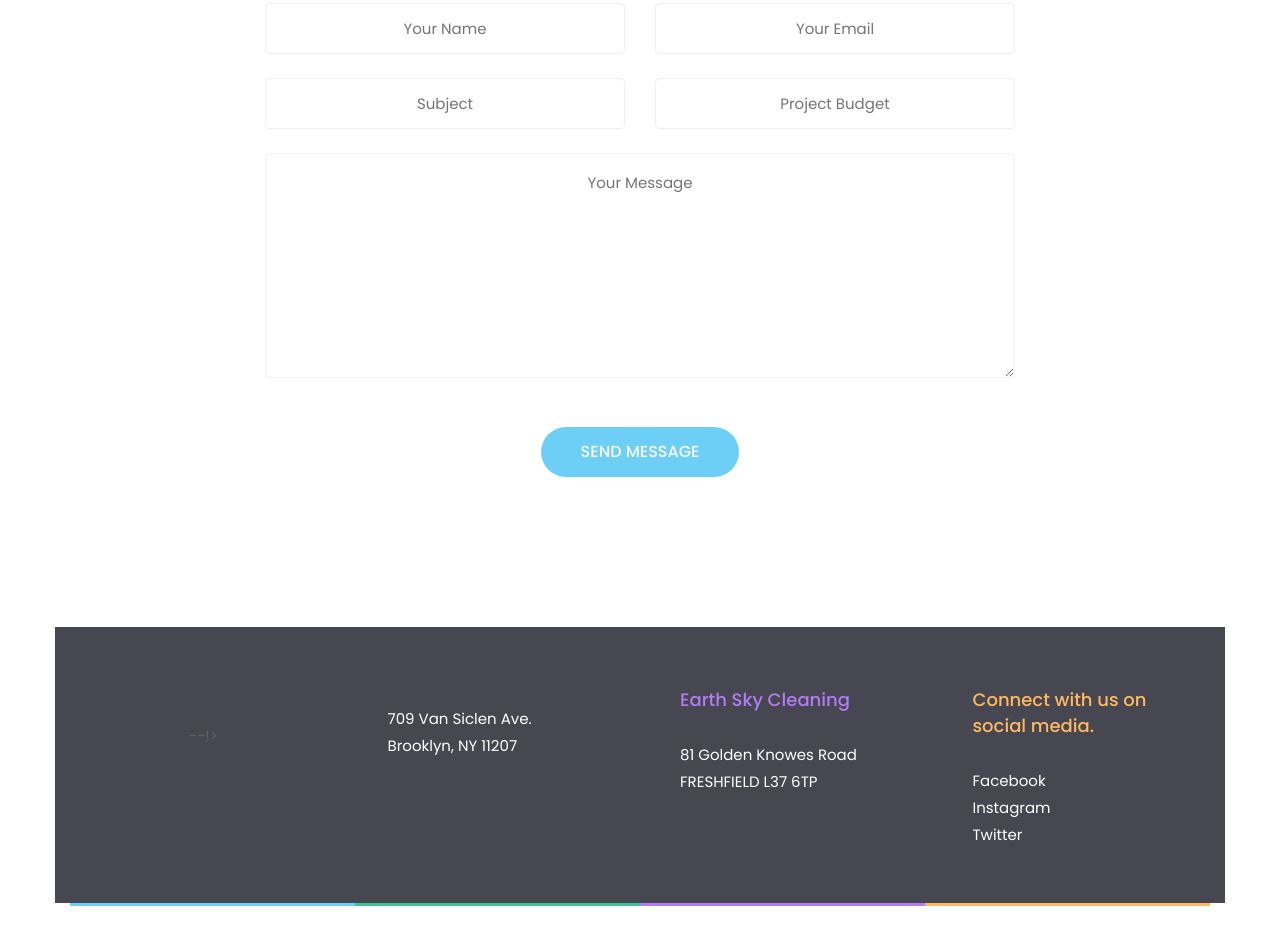
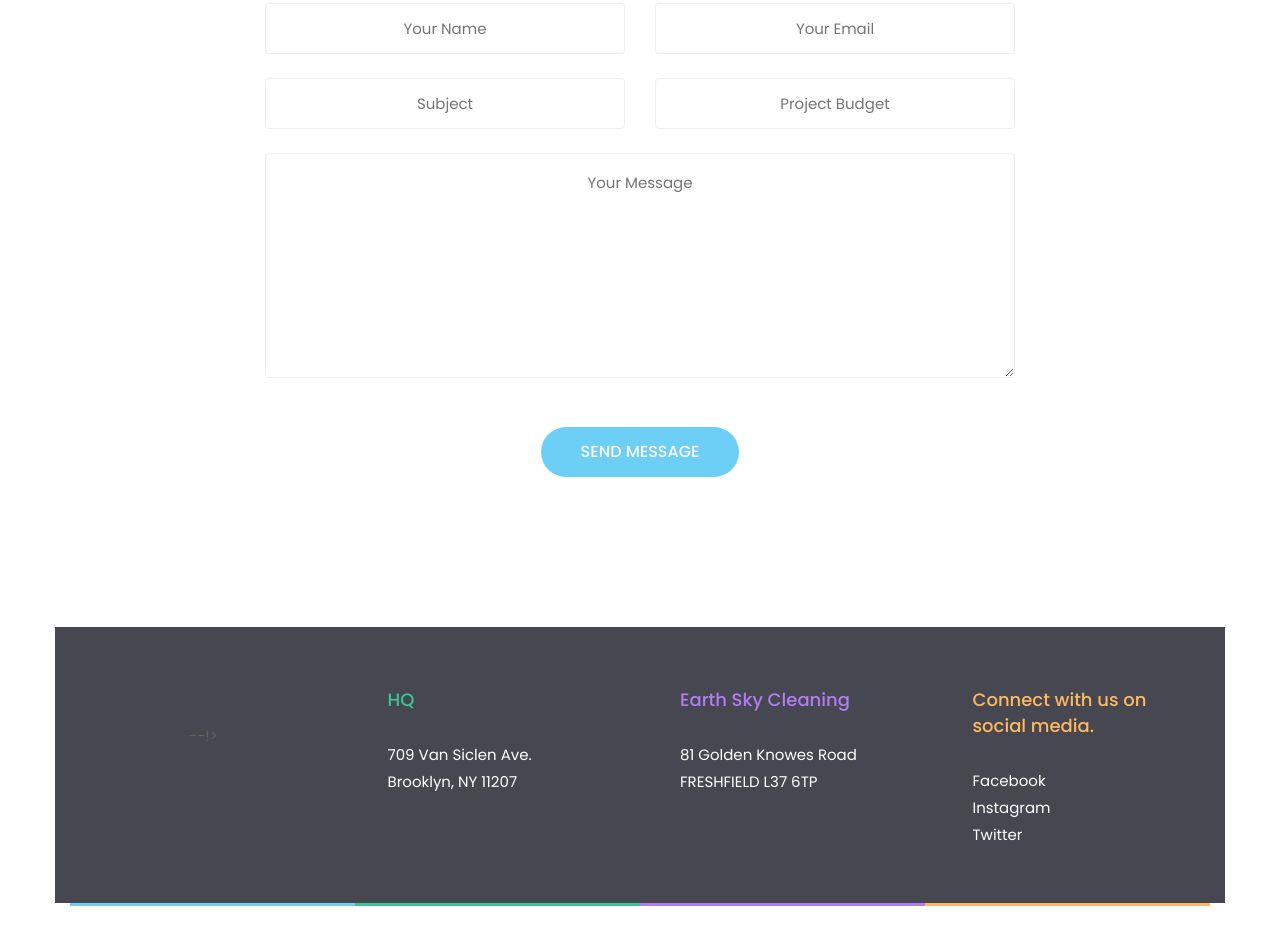
Before and after one commit to rsumler0479/alexis-v1-with-docs.io, a plain HTML site: page index.html in a window 1280 px wide. Shown: the part 9035-9979 px from the top of the page. Drawn offline with nearby package versions, Linux system fonts and the light colour scheme; files that its build step writes are made by us from their sources; files whose address does not match are found by name.

Commit message:
Update index.html

```diff
--- a/index.html
+++ b/index.html
@@ -1022,7 +1022,7 @@
 
 					<div class="col-lg-3 col-md-3">
 						<div class="footer-col">
-							<h6 class="green-text"></h6>
+							<h6 class="green-text">HQ</h6>
 							<p class="white-text">
 								709 Van Siclen Ave.<br>
 								Brooklyn, NY 11207
```
